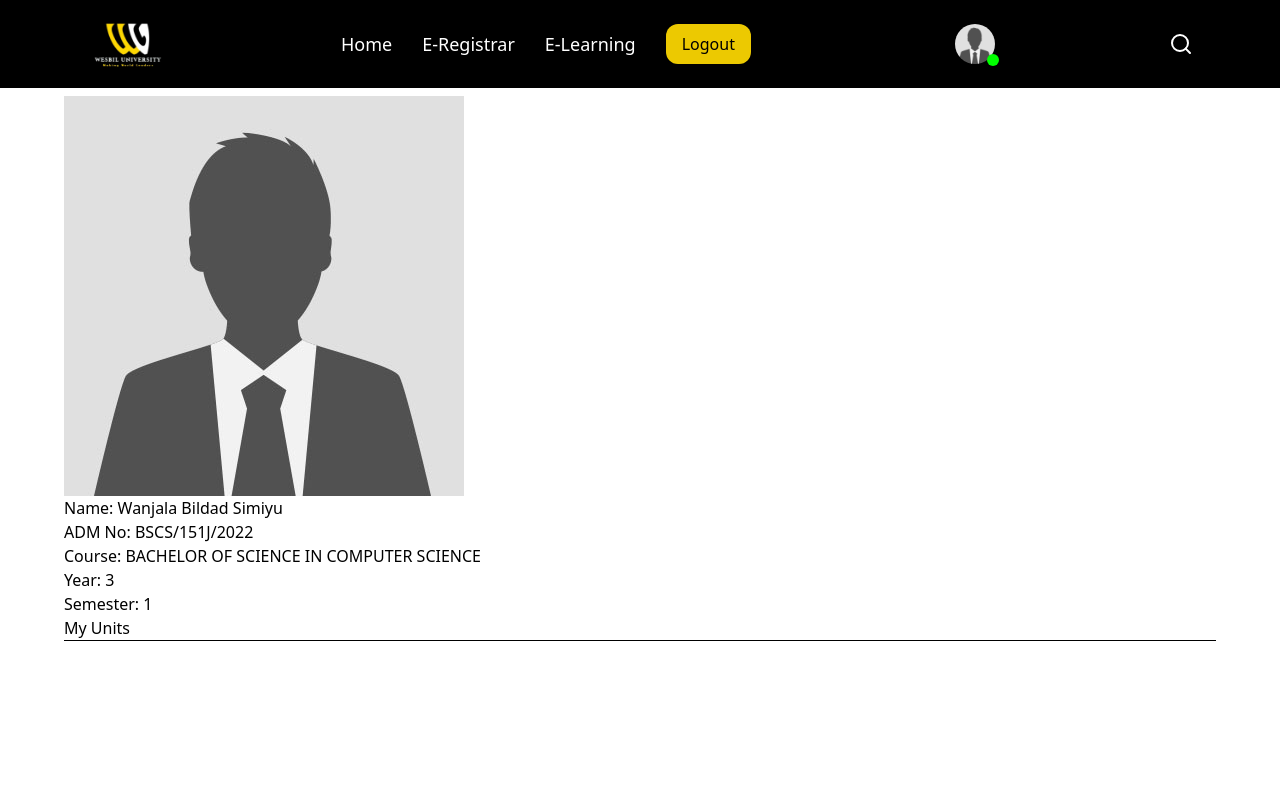
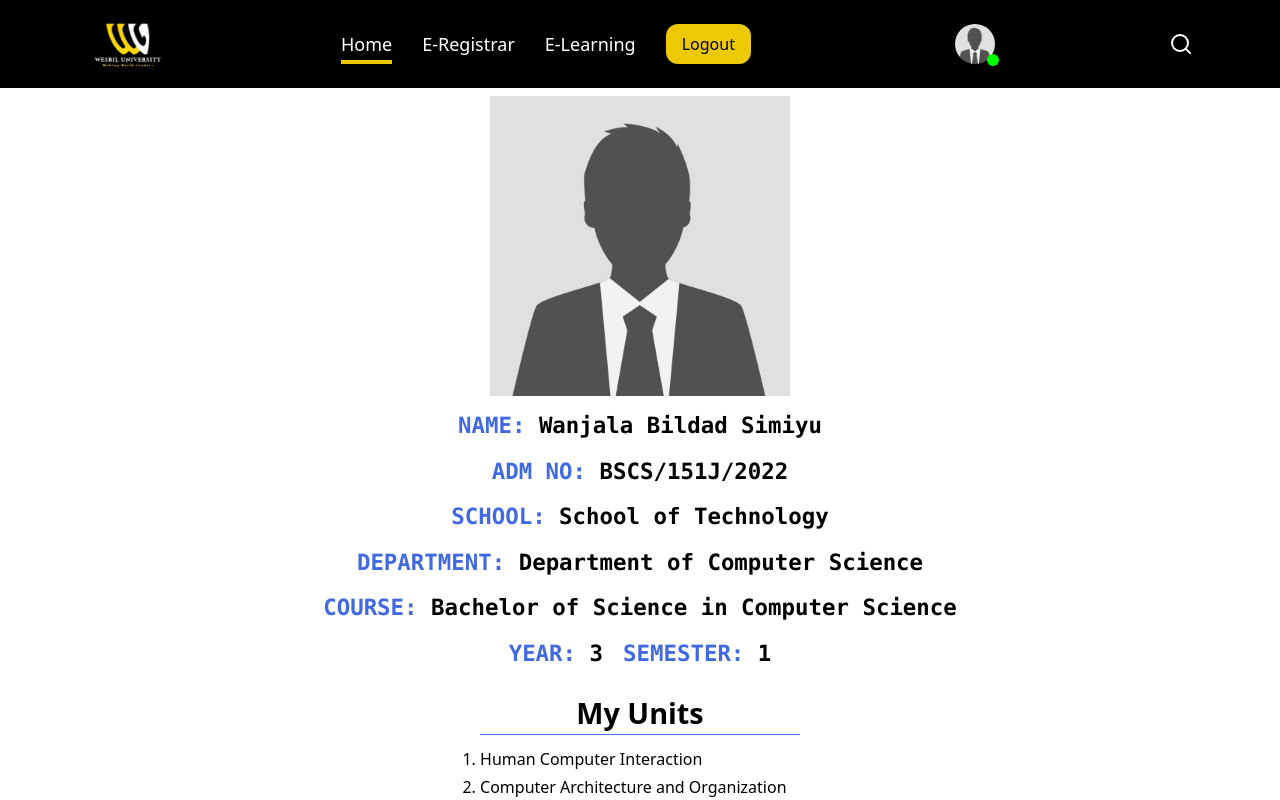
Before and after one commit to bilsim-code/Wesbil-University, a React (Vite) app in the folder frontend/: page /student-portal in a window 1280 px wide. Shown: the top 800 px of the page. Built offline with nearby package versions, Linux system fonts and the light colour scheme.

Commit message:
eregistrar

```diff
--- a/frontend/src/Components/Navbar.jsx
+++ b/frontend/src/Components/Navbar.jsx
@@ -30,7 +30,7 @@ const Navbar = () => {
   return (
     <nav
       ref={navRef}
-      className={`navbar flex justify-between px-4 pt-3 nav-ul-md:justify-around transition-all duration-1000 nav-ul-md:px-0 items-center  pb-3 pr-0 fixed right-0 left-0 top-0 z-50 overflow-hidden ${location.pathname === '/courses' || location.pathname === '/research' || location.pathname === "/mylibrary"  || location.pathname === "/student-portal" || location.pathname === '/staff-portal' ? 'bg-black' : ''}`}
+      className={`navbar flex justify-between px-4 pt-3 nav-ul-md:justify-around transition-all duration-1000 nav-ul-md:px-0 items-center  pb-3 pr-0 fixed right-0 left-0 top-0 z-50 overflow-hidden ${location.pathname === '/courses' || location.pathname === '/research' || location.pathname === "/mylibrary"  || location.pathname === "/student-portal" || location.pathname === '/staff-portal' || location.pathname === '/student-portal/elearning' || location.pathname === '/student-portal/eregistrar' ? 'bg-black' : ''}`}
     >
       <RouterLink to={"/"}>
         <img
@@ -44,17 +44,17 @@ const Navbar = () => {
         <ul
           className={`nav-ul bg-royalblue fixed right-0 pt-20 pb-10 px-6 rounded-bl-xl w-64 max-w-[100%] nav-ul-md:flex list-none nav-ul-md:text-lg nav-ul-md:items-center nav-ul-md:w-auto nav-ul-md:relative nav-ul-md:p-0 nav-ul-md:bg-transparent nav-ul-md:top-0 top-[-600px] transition-all duration-300 ${menuShow ? "top-[0]" : null}`}
         >
-          <li className="nav-li pb-6 text-white nav-ul-md:text-white nav-ul-md:p-0 nav-ul-md:pr-[30px] font-medium">
+          {location.pathname === '/student-portal' || location.pathname === '/student-portal/eregistrar' || location.pathname === '/student-portal/elearning' || location.pathname === '/staff-portal' ? (
+            <>
+             <li className="nav-li pb-6 text-white nav-ul-md:text-white nav-ul-md:p-0 nav-ul-md:pr-[30px] font-medium">
             <RouterLink
               onClick={() => setMenuShow(false)}
-              to={"/"}
-              className={`hover:border-b-4 border-solid border-gold pb-1 hover:text-gold transition-colors duration-400 ease-linear ${location.pathname === "/" ? "border-b-4 border-solid border-gold" : ""} `}
+              to={"/student-portal"}
+              className={`hover:border-b-4 border-solid border-gold pb-1 hover:text-gold transition-colors duration-400 ease-linear ${location.pathname === "/student-portal" ? "border-b-4 border-solid border-gold" : ""} `}
             >
               Home
             </RouterLink>
           </li>
-          {location.pathname === '/student-portal' || location.pathname === '/staff-portal' ? (
-            <>
             <li className="nav-li pb-6 text-white nav-ul-md:text-white nav-ul-md:p-0 nav-ul-md:pr-[30px] font-medium">
               <RouterLink onClick={() => setMenuShow(false)} to={'student-portal/eregistrar'} className={`hover:border-b-4 border-solid border-gold pb-1 hover:text-gold transition-colors duration-400 ease-linear ${location.pathname === "/student-portal/eregistrar" ? "border-b-4 border-solid border-gold" : ""} `}>E-Registrar</RouterLink>
             </li>
@@ -74,6 +74,15 @@ const Navbar = () => {
             </>
           ) :(
             <>
+             <li className="nav-li pb-6 text-white nav-ul-md:text-white nav-ul-md:p-0 nav-ul-md:pr-[30px] font-medium">
+            <RouterLink
+              onClick={() => setMenuShow(false)}
+              to={"/"}
+              className={`hover:border-b-4 border-solid border-gold pb-1 hover:text-gold transition-colors duration-400 ease-linear ${location.pathname === "/" ? "border-b-4 border-solid border-gold" : ""} `}
+            >
+              Home
+            </RouterLink>
+          </li>
             <li className="nav-li pb-6 text-white nav-ul-md:text-white nav-ul-md:p-0 nav-ul-md:pr-[30px] font-medium">
             {location.pathname === "/" ? (
               <ScrollLink to="school" spy={true} smooth={true} offset={100} onClick={() => setMenuShow(false)} className="cursor-pointer hover:border-b-4 border-solid border-gold pb-1 hover:text-gold transition-colors duration-400 ease-linear no-underline" >Schools</ScrollLink>
--- a/frontend/src/Pages/ERegistrar.jsx
+++ b/frontend/src/Pages/ERegistrar.jsx
@@ -2,7 +2,7 @@
 
 const ERegistrar = () => {
   return (
-    <div>ERegistrar</div>
+    <div className="mt-24 min-h-screen ">ERegistrar</div>
   )
 }
 
--- a/frontend/src/Pages/StudentPortal.jsx
+++ b/frontend/src/Pages/StudentPortal.jsx
@@ -3,19 +3,29 @@ import profile from '../assets/faculty1.jpg';
 const StudentPortal = () => {
   return (
     <div className="mt-24 min-h-screen w-[1280px] max-w-[90%] mx-auto ">
-      <div>
-        <img src={profile} alt="" />
-        <h1><span>Name: </span><span>Wanjala Bildad Simiyu</span></h1>
-        <h1><span>ADM No: </span><span>BSCS/151J/2022</span></h1>
-        <h1><span>Course: </span><span>BACHELOR OF SCIENCE IN COMPUTER SCIENCE</span></h1>
-        <div>
-          <h1><span>Year: </span> <span>3</span></h1>
-          <h1><span>Semester: </span>1</h1>
+      <div className='flex flex-col items-center gap-3'>
+        <img src={profile} alt="" title='your-profile' className='w-[300px] max-w-full'/>
+        <h1 className='font-semibold text-[1.4rem]'><span className='text-royalblue uppercase font-mono'>Name: </span><span className='font-mono'>Wanjala Bildad Simiyu</span></h1>
+        <h1 className='font-semibold text-[1.4rem] font-mono'><span className='text-royalblue uppercase'>ADM No: </span><span>BSCS/151J/2022</span></h1>
+        <h1 className='font-semibold text-[1.4rem] font-mono'><span className='text-royalblue uppercase'>school: </span><span>School of Technology</span></h1>
+        <h1 className='font-semibold text-[1.4rem] font-mono'><span className='text-royalblue uppercase'>Department: </span><span>Department of Computer Science</span></h1>
+        <h1 className='font-semibold font-mono text-[1.4rem] text-center'><span className='text-royalblue uppercase'>Course: </span><span>Bachelor of Science in Computer Science</span></h1>
+        <div className='flex items-center justify-between gap-[20px]'>
+          <h1 className='font-semibold text-[1.4rem] font-mono'><span className='text-royalblue uppercase'>Year: </span> <span>3</span></h1>
+          <h1 className='font-semibold text-[1.4rem] font-mono'><span className='text-royalblue uppercase'>Semester: </span>1</h1>
         </div>
         {/* units */}
         <div>
-          <h1>My Units</h1>
-          <hr />
+          <h1 className='text-center mt-2 font-bold text-[1.8rem]'>My Units</h1>
+          <hr className='mb-3 bg-royalblue border-0 h-[1px]'/>
+          <ul className='list-decimal font-sans flex flex-col gap-1'>
+            <li>Human Computer Interaction</li>
+            <li>Computer Architecture and Organization</li>
+            <li>Artificial Intelligence</li>
+            <li>Data Communication</li>
+            <li>Advanced Database Management Systems</li>
+            <li>Object-Oriented Programming</li>
+          </ul>
         </div>
       </div>
     </div>
```
